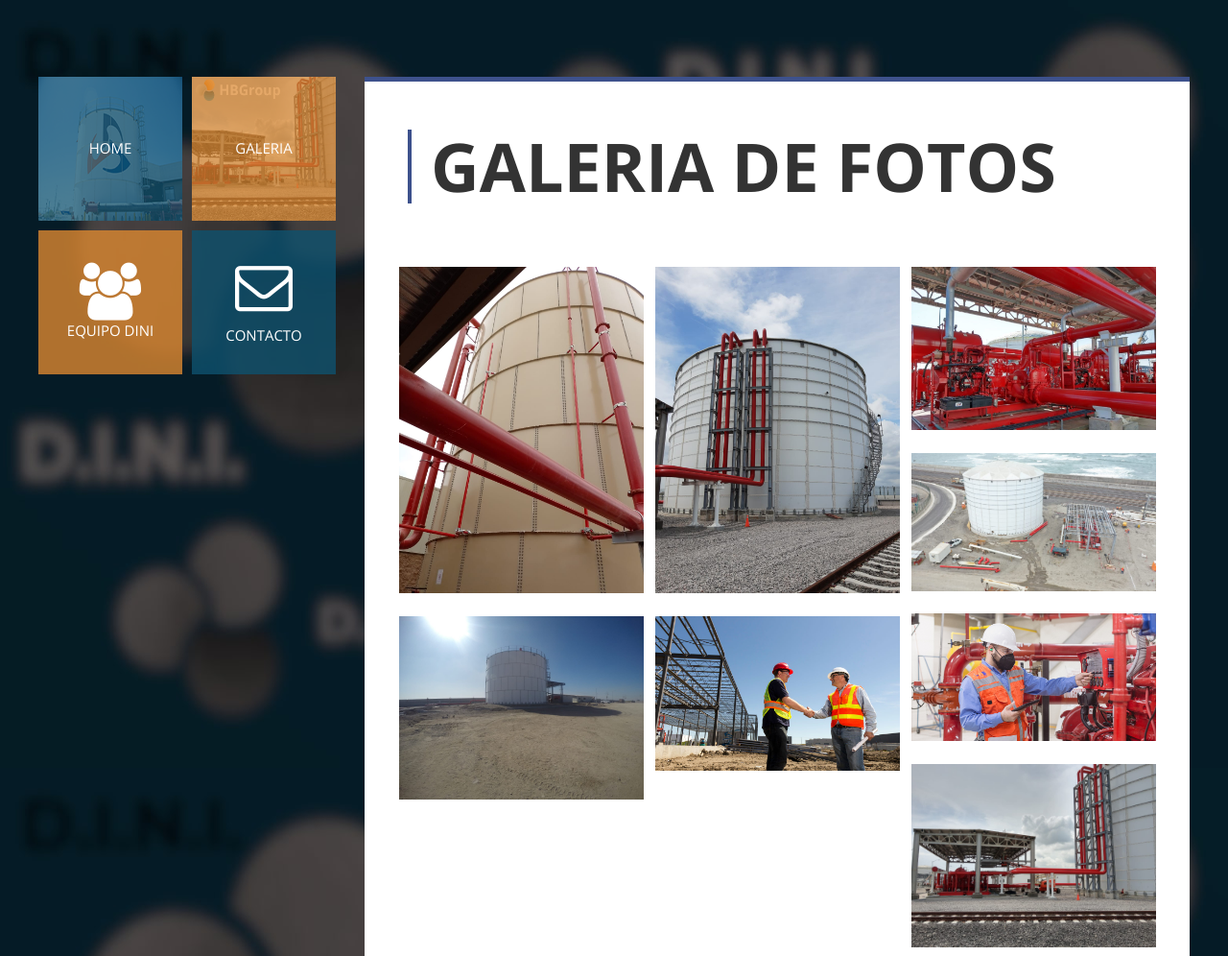
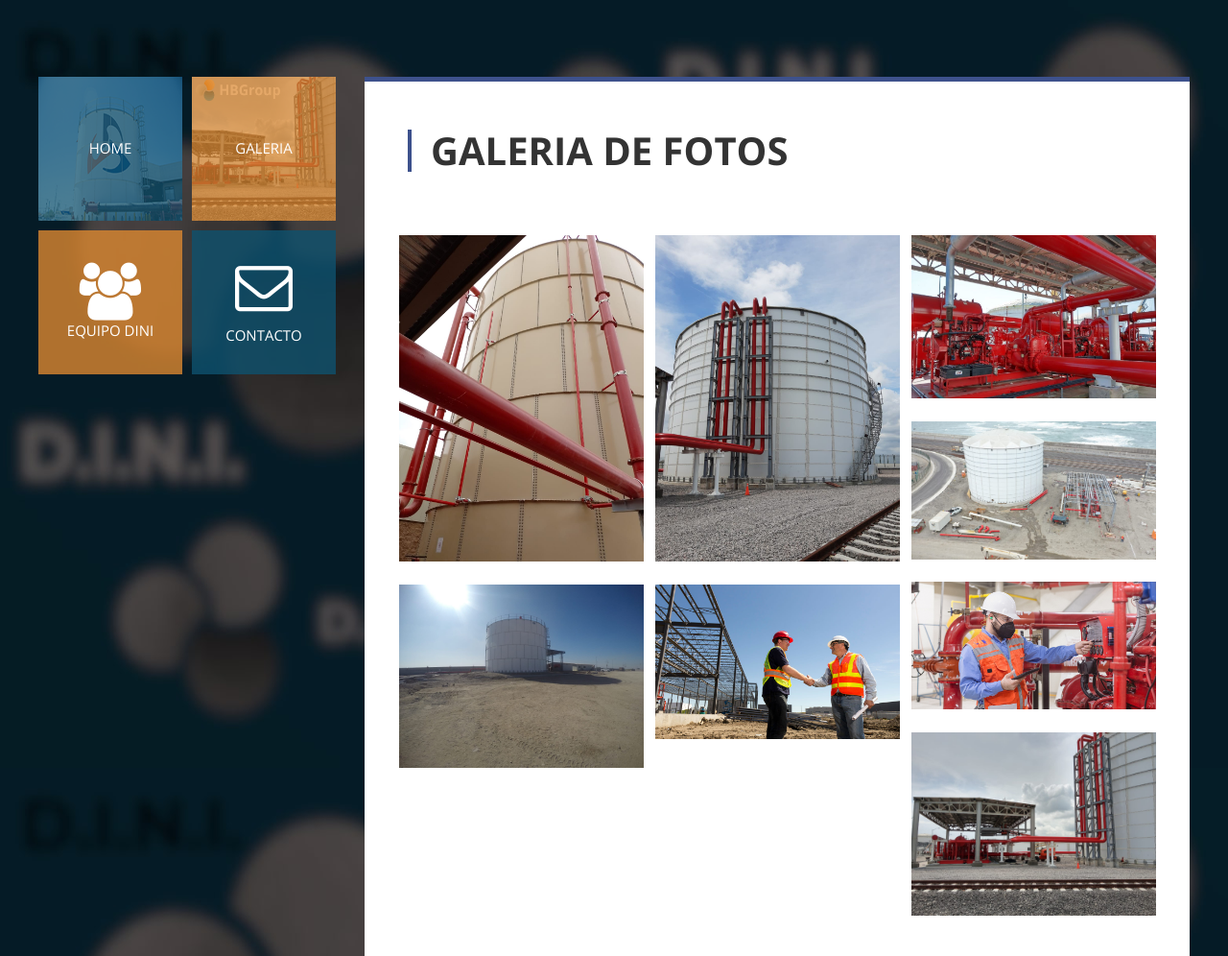
Before and after one commit to Cesarv2000/dinihb, a website: page gallery.html in a window 1280 px wide. Shown: the top 996 px of the page at 96% size. Drawn offline with nearby package versions, Linux system fonts and the light colour scheme.

Commit message:
CAMBIOS 23082024

```diff
--- a/css/style.css
+++ b/css/style.css
@@ -742,7 +742,7 @@ body {
 	margin-bottom: 40px;
 }
 .gallery_title h3 {
-	font-size: 70px;
+	font-size: 40px;
 	font-weight: bold;
 	margin-bottom: 0;
 }
```
Also changed, not shown: index.html (+1 -1 lines), team.html (+1 -1 lines).
